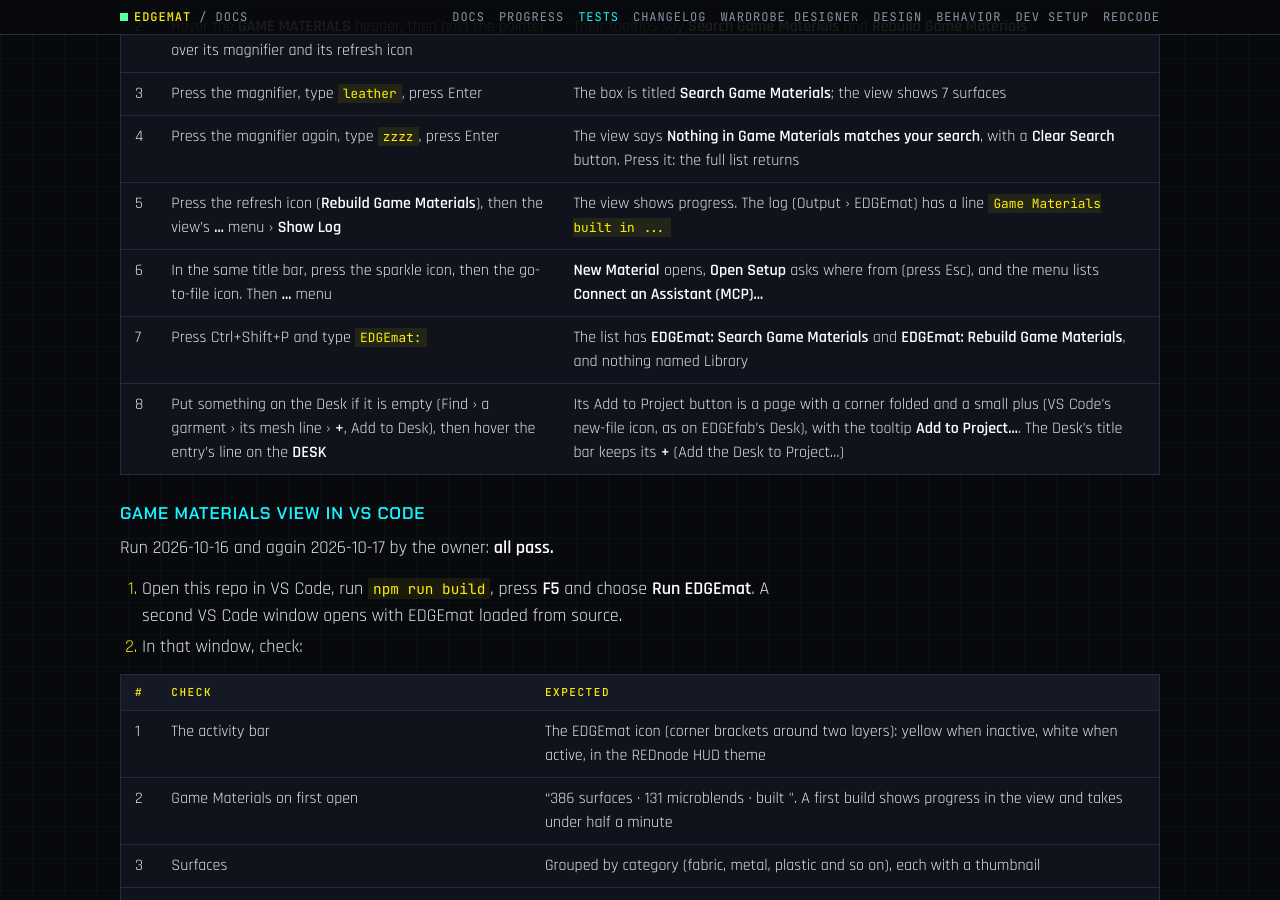
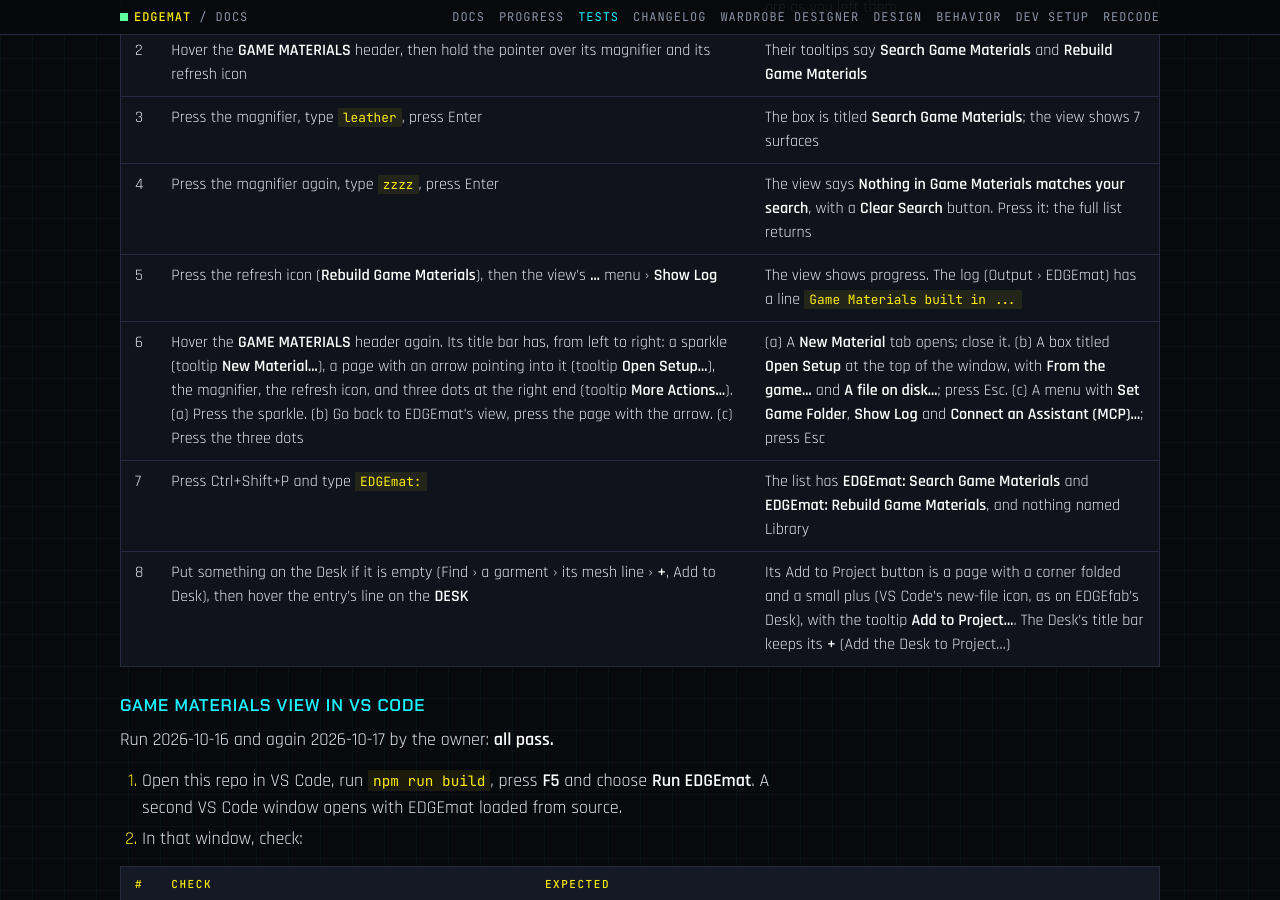
Before and after one commit to Edgemodders/EDGEmat, a Jekyll site: the page built from docs/testing.md, in a window 1280 px wide and 900 px high, scrolled down 8134 px. Built offline with Jekyll 4.4.1, drawn with Linux system fonts in a browser that asks for light colours; our own code applies the rules of GitHub Pages for plain Markdown files; some of the changed text lies outside the part shown.

Commit message:
Tests: Game Materials name step 6 names each title bar button by its look and tooltip
Co-Authored-By: Claude Opus 5.5 <noreply@anthropic.com>

```diff
--- a/docs/testing.md
+++ b/docs/testing.md
@@ -119,7 +119,7 @@ Added 2026-11-06 (EDGEmat #8): the Library view is now Game Materials. Step 8 ad
 | 3 | Press the magnifier, type `leather`, press Enter | The box is titled **Search Game Materials**; the view shows 7 surfaces |
 | 4 | Press the magnifier again, type `zzzz`, press Enter | The view says **Nothing in Game Materials matches your search**, with a **Clear Search** button. Press it: the full list returns |
 | 5 | Press the refresh icon (**Rebuild Game Materials**), then the view's **...** menu › **Show Log** | The view shows progress. The log (Output › EDGEmat) has a line `Game Materials built in ...` |
-| 6 | In the same title bar, press the sparkle icon, then the go-to-file icon. Then **...** menu | **New Material** opens, **Open Setup** asks where from (press Esc), and the menu lists **Connect an Assistant (MCP)...** |
+| 6 | Hover the **GAME MATERIALS** header again. Its title bar has, from left to right: a sparkle (tooltip **New Material...**), a page with an arrow pointing into it (tooltip **Open Setup...**), the magnifier, the refresh icon, and three dots at the right end (tooltip **More Actions...**). (a) Press the sparkle. (b) Go back to EDGEmat's view, press the page with the arrow. (c) Press the three dots | (a) A **New Material** tab opens; close it. (b) A box titled **Open Setup** at the top of the window, with **From the game...** and **A file on disk...**; press Esc. (c) A menu with **Set Game Folder**, **Show Log** and **Connect an Assistant (MCP)...**; press Esc |
 | 7 | Press Ctrl+Shift+P and type `EDGEmat: ` | The list has **EDGEmat: Search Game Materials** and **EDGEmat: Rebuild Game Materials**, and nothing named Library |
 | 8 | Put something on the Desk if it is empty (Find › a garment › its mesh line › **+**, Add to Desk), then hover the entry's line on the **DESK** | Its Add to Project button is a page with a corner folded and a small plus (VS Code's new-file icon, as on EDGEfab's Desk), with the tooltip **Add to Project...**. The Desk's title bar keeps its **+** (Add the Desk to Project...) |
 
@@ -175,7 +175,7 @@ Run 2026-10-17 by the owner: **all pass**, including opening from REDcode's Game
 
 | # | Check | Expected |
 |---|---|---|
-| 1 | **Open Setup** (the go-to-file icon in the Game Materials title bar) › From the game › `s1_055 red yellow` › `ml_s1_055_pma_shoe__red_yellow_graphic` | A tab "ml_s1_055_pma_shoe__red_yellow_graphic", "Setup · game file", "19 of 20 layers show · ratio 1". A color map of the sneaker's texture (yellow canvas, red panels, black sole) and 20 layers |
+| 1 | **Open Setup** (in the Game Materials title bar, hover the header: the page with an arrow pointing into it, second from the left) › From the game › `s1_055 red yellow` › `ml_s1_055_pma_shoe__red_yellow_graphic` | A tab "ml_s1_055_pma_shoe__red_yellow_graphic", "Setup · game file", "19 of 20 layers show · ratio 1". A color map of the sneaker's texture (yellow canvas, red panels, black sole) and 20 layers |
 | 2 | The layers | Each with its index, color swatch, surface thumbnail, "Surface · color", finish words, and its share of the texture with a bar. Layer 11 is dimmed: "not shown: opacity 0" |
 | 3 | Click layer 7 | Its details open: surface (rubber bumper damaged, with Open), color, roughness, metal, bumps, tiling ×10.1, opacity, microblend, "Shows on 11% of the texture". The map switches to Selected layer, with the sole and rubber band lit in yellow |
 | 4 | Click spots on the map: a red panel, the yellow canvas, the sole | The layer that shows there is selected and scrolled into view |
```
